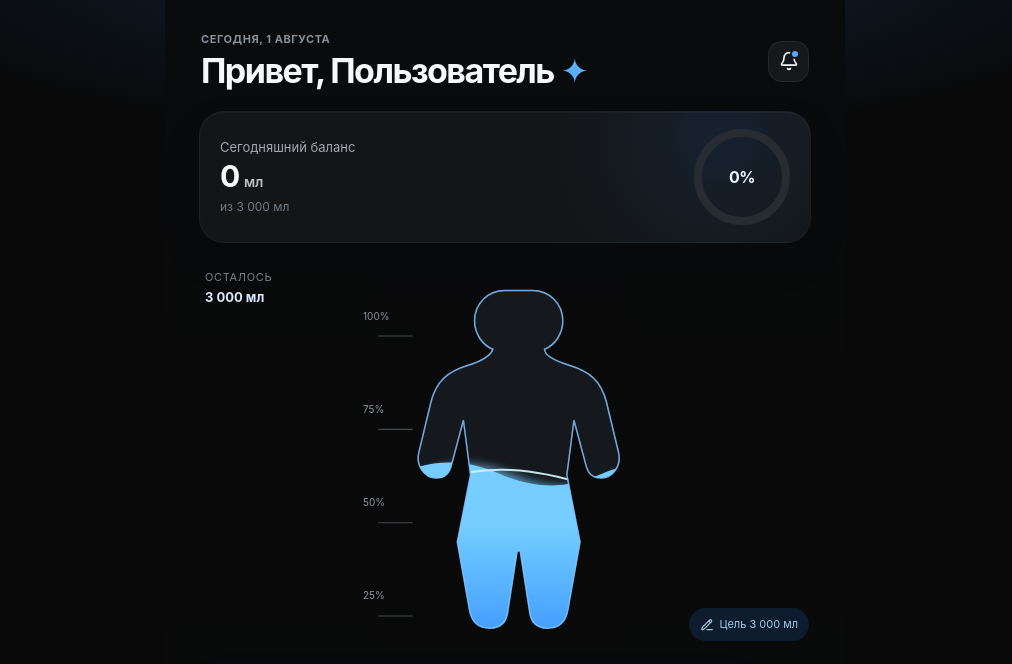
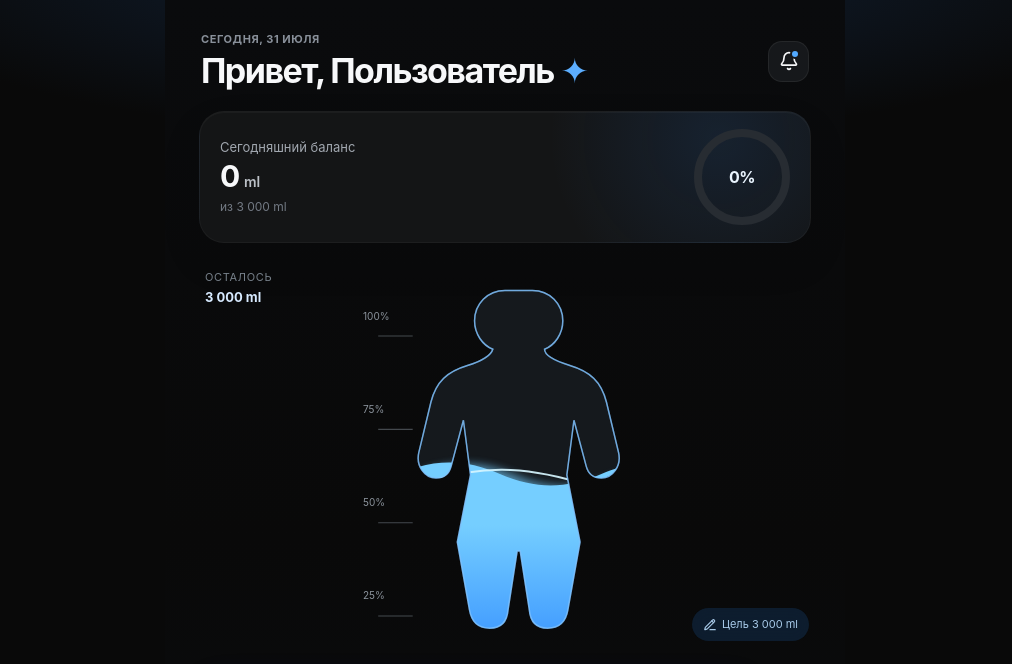
Before and after one commit to egorogarkov34-arch/-2, a React (Vite) app: page / in a window 1280 px wide. Shown: the top 664 px of the page, without its empty margins (135-1147 px from the left). Built offline with nearby package versions, Linux system fonts and the light colour scheme.

Commit message:
Add removeWater functionality and update translations

```diff
--- a/src/pages/home/ui/HomePage.tsx
+++ b/src/pages/home/ui/HomePage.tsx
@@ -1,49 +1,56 @@
 import { useCallback, useEffect, useMemo, useState } from 'react'
 import { motion, type Variants } from 'framer-motion'
-import { Bell, ChevronRight, Droplets, History, PencilLine, Plus } from 'lucide-react'
+import { Bell, ChevronRight, Droplets, History, PencilLine, Plus, Trash2 } from 'lucide-react'
 import { useHydrationStore, selectTodayAmount } from '@/entities/hydration/model/store'
 import { BodyWater } from '@/entities/hydration/ui/BodyWater'
 import { ProgressRing } from '@/entities/hydration/ui/ProgressRing'
 import { AddWaterSheet } from '@/features/log-water/ui/AddWaterSheet'
 import { GoalSheet } from '@/features/goal/ui/GoalSheet'
+import { HistorySheet } from '@/features/history/ui/HistorySheet'
 import { clamp, formatMl } from '@/shared/lib/format'
-import { haptic } from '@/shared/lib/telegram'
-import { telegram } from '@/shared/lib/telegram'
+import { haptic, telegram } from '@/shared/lib/telegram'
 import { usePullToRefresh } from '@/hooks/usePullToRefresh'
+import { useTranslation } from '@/shared/lib/i18n'
 
 const container: Variants = { hidden: {}, show: { transition: { staggerChildren: .07 } } }
 const item: Variants = { hidden: { opacity: 0, y: 14 }, show: { opacity: 1, y: 0, transition: { type: 'spring', stiffness: 180, damping: 20 } } }
 
 export default function HomePage() {
   const [sheetOpen, setSheetOpen] = useState(false)
+  const [historyOpen, setHistoryOpen] = useState(false)
   const [goalOpen, setGoalOpen] = useState(false)
   const [toast, setToast] = useState<number | null>(null)
   const [refreshVersion, setRefreshVersion] = useState(0)
-  const { goal, addWater, setGoal, profile, intake } = useHydrationStore()
+  const { goal, addWater, removeWater, setGoal, profile, intake } = useHydrationStore()
+  const { language, t } = useTranslation()
   const today = useHydrationStore(selectTodayAmount)
   const percentage = clamp((today / goal) * 100, 0, 100)
   const remaining = Math.max(goal - today, 0)
+  const locale = language === 'en' ? 'en-US' : 'ru-RU'
+  const todayDate = new Intl.DateTimeFormat(locale, { day: 'numeric', month: 'long' }).format(new Date())
   const recent = useMemo(() => intake.filter((entry) => entry.createdAt.startsWith(new Date().toISOString().slice(0, 10))).slice(-3).reverse(), [intake])
   const add = (amount: number) => { addWater(amount); setToast(amount); window.setTimeout(() => setToast(null), 2500) }
+  const remove = (id: string) => { haptic.success(); removeWater(id) }
   const refresh = useCallback(() => { haptic.success(); setRefreshVersion((version) => version + 1) }, [])
   const { ref, pullDistance, isRefreshing } = usePullToRefresh(refresh)
+
   useEffect(() => {
     const app = telegram()
     const openSheet = () => setSheetOpen(true)
-    app?.MainButton?.setText('Добавить воду')
+    app?.MainButton?.setText(t('addWater'))
     app?.MainButton?.show()
     app?.MainButton?.onClick(openSheet)
     return () => { app?.MainButton?.offClick(openSheet); app?.MainButton?.hide() }
-  }, [])
+  }, [language, t])
 
   return <motion.main ref={ref} className="page home-page" variants={container} initial="hidden" animate="show">
-    <motion.div className="refresh-indicator" animate={{ y: Math.max(-46, pullDistance - 46), opacity: pullDistance ? 1 : 0 }}><Droplets size={16} className={isRefreshing ? 'is-refreshing' : ''}/><span>{isRefreshing ? 'Обновляем' : 'Потяните, чтобы обновить'}</span></motion.div>
-    <motion.header className="home-header" variants={item}><div><p className="eyebrow">Сегодня, 1 августа</p><h1>Привет, {profile.name} <span>✦</span></h1></div><button className="icon-button notification" aria-label="Уведомления" onClick={haptic.tap}><Bell size={20}/><i/></button></motion.header>
-    <motion.section className="goal-overview" variants={item} aria-label="Прогресс за сегодня"><div className="goal-copy"><p>Сегодняшний баланс</p><strong>{formatMl(today)} <small>мл</small></strong><span>из {formatMl(goal)} мл</span></div><ProgressRing value={percentage} size={96} stroke={8}/></motion.section>
-    <motion.section className="body-section" variants={item}><div className="body-metrics"><span>Осталось</span><strong>{remaining ? `${formatMl(remaining)} мл` : 'Цель достигнута'}</strong></div><BodyWater percentage={percentage}/><button className="edit-goal" onClick={() => { haptic.tap(); setGoalOpen(true) }}><PencilLine size={14}/> Цель {formatMl(goal)} мл</button></motion.section>
-    <motion.section className="quick-actions" variants={item}><motion.button className="add-water-button" onClick={() => { haptic.tap(); setSheetOpen(true) }} whileTap={{ scale: .98 }}><span className="add-icon"><Plus size={24}/></span><span><b>Добавить воду</b><small>Сделать запись</small></span><Droplets size={21}/></motion.button><button className="history-button" onClick={haptic.tap} aria-label="История выпитой воды"><History size={20}/></button></motion.section>
-    <motion.section className="recent-card" variants={item} key={refreshVersion}><div className="section-row"><h2>Последние записи</h2><button onClick={haptic.tap}>Все <ChevronRight size={15}/></button></div>{recent.length ? <div className="recent-list">{recent.map((entry) => <div key={entry.id}><span className="drop-dot"><Droplets size={15}/></span><p>{formatMl(entry.amount)} мл <small>{new Date(entry.createdAt).toLocaleTimeString('ru-RU', { hour: '2-digit', minute: '2-digit' })}</small></p></div>)}</div> : <p className="empty-state">Первая запись уже ждёт вас.</p>}</motion.section>
-    <AddWaterSheet open={sheetOpen} onClose={() => setSheetOpen(false)} onAdd={add}/><GoalSheet open={goalOpen} goal={goal} onClose={() => setGoalOpen(false)} onSave={setGoal}/>
-    {toast !== null && <motion.div className="success-toast" initial={{ opacity: 0, y: 16, scale: .95 }} animate={{ opacity: 1, y: 0, scale: 1 }} exit={{ opacity: 0 }}><span><Droplets size={17}/></span> +{toast} мл добавлено</motion.div>}
+    <motion.div className="refresh-indicator" animate={{ y: Math.max(-46, pullDistance - 46), opacity: pullDistance ? 1 : 0 }}><Droplets size={16} className={isRefreshing ? 'is-refreshing' : ''}/><span>{isRefreshing ? t('refresh') : t('pullToRefresh')}</span></motion.div>
+    <motion.header className="home-header" variants={item}><div><p className="eyebrow">{t('today')}, {todayDate}</p><h1>{t('greeting')}, {profile.name} <span>✦</span></h1></div><button className="icon-button notification" aria-label={t('notifications')} onClick={haptic.tap}><Bell size={20}/><i/></button></motion.header>
+    <motion.section className="goal-overview" variants={item} aria-label={t('progress')}><div className="goal-copy"><p>{t('todayBalance')}</p><strong>{formatMl(today)} <small>ml</small></strong><span>{t('of')} {formatMl(goal)} ml</span></div><ProgressRing value={percentage} size={96} stroke={8}/></motion.section>
+    <motion.section className="body-section" variants={item}><div className="body-metrics"><span>{t('remaining')}</span><strong>{remaining ? `${formatMl(remaining)} ml` : t('goalReached')}</strong></div><BodyWater percentage={percentage}/><button className="edit-goal" onClick={() => { haptic.tap(); setGoalOpen(true) }}><PencilLine size={14}/> {t('goal')} {formatMl(goal)} ml</button></motion.section>
+    <motion.section className="quick-actions" variants={item}><motion.button className="add-water-button" onClick={() => { haptic.tap(); setSheetOpen(true) }} whileTap={{ scale: .98 }}><span className="add-icon"><Plus size={24}/></span><span><b>{t('addWater')}</b><small>{t('createEntry')}</small></span><Droplets size={21}/></motion.button><button className="history-button" onClick={() => setHistoryOpen(true)} aria-label={t('history')}><History size={20}/></button></motion.section>
+    <motion.section className="recent-card" variants={item} key={refreshVersion}><div className="section-row"><h2>{t('recentEntries')}</h2><button onClick={() => setHistoryOpen(true)}>{t('all')} <ChevronRight size={15}/></button></div>{recent.length ? <div className="recent-list">{recent.map((entry) => <div key={entry.id}><span className="drop-dot"><Droplets size={15}/></span><p>{formatMl(entry.amount)} ml <small>{new Date(entry.createdAt).toLocaleTimeString(locale, { hour: '2-digit', minute: '2-digit' })}</small></p><button className="mini-delete" onClick={() => remove(entry.id)} aria-label={`${t('delete')} ${formatMl(entry.amount)} ml`}><Trash2 size={15}/></button></div>)}</div> : <p className="empty-state">{t('firstEntry')}</p>}</motion.section>
+    <AddWaterSheet open={sheetOpen} onClose={() => setSheetOpen(false)} onAdd={add}/><GoalSheet open={goalOpen} goal={goal} onClose={() => setGoalOpen(false)} onSave={setGoal}/><HistorySheet open={historyOpen} entries={intake} onClose={() => setHistoryOpen(false)} onDelete={remove}/>
+    {toast !== null && <motion.div className="success-toast" initial={{ opacity: 0, y: 16, scale: .95 }} animate={{ opacity: 1, y: 0, scale: 1 }} exit={{ opacity: 0 }}><span><Droplets size={17}/></span> +{toast} ml {t('added')}</motion.div>}
   </motion.main>
 }
```
